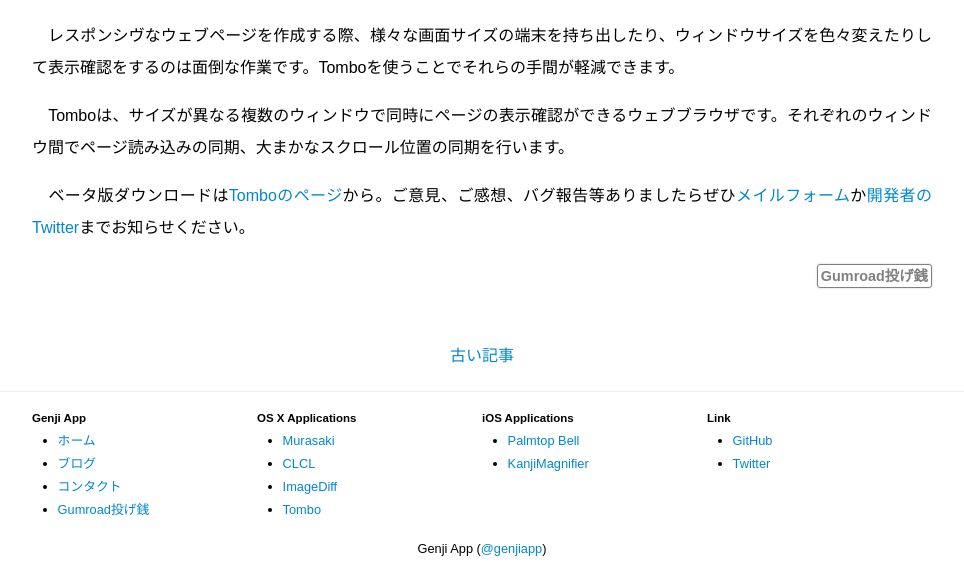
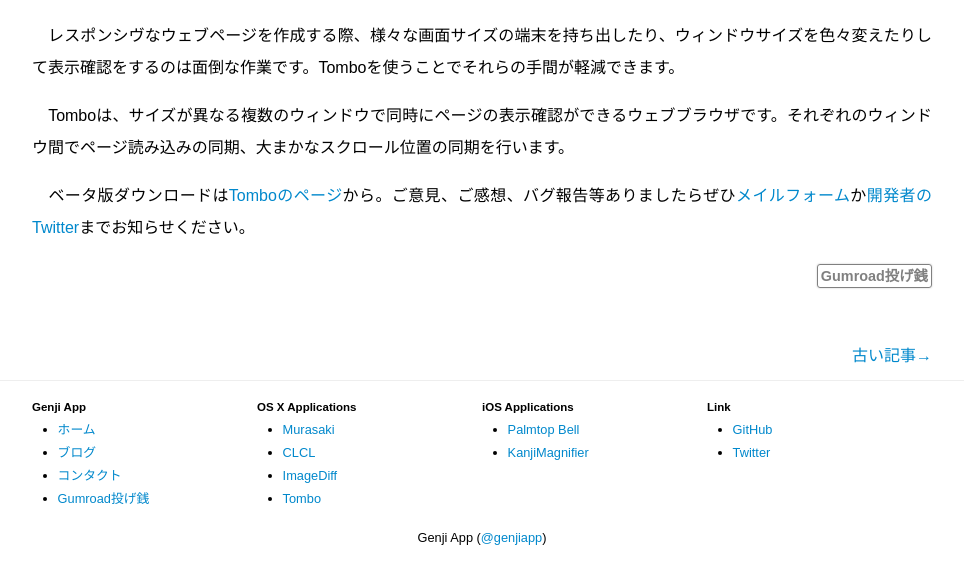
Before and after one commit to GenjiApp/genjiapp.github.io, a Jekyll site: the page built from blog/index.html, in a window 1280 px wide and 1400 px high, scrolled down 10120 px. Shown: the part 824-1400 px from the top of the window, without its empty margins (158-1122 px from the left). Built offline with Jekyll 4.4.1, drawn with Linux system fonts in a browser that asks for light colours; Markdown is read by kramdown in place of the engine named in the settings; the list of posts is cut into pages by our own code.

Commit message:
fix blog layout

```diff
--- a/blog/index.html
+++ b/blog/index.html
@@ -52,8 +52,8 @@
 
     <nav class="paginator">
       <ul>
-        {% if paginator.previous_page %}<li><a href="/blog/{% if paginator.previous_page != 1 %}page{{ paginator.previous_page }}/{% endif %}">新しい記事</a></li>{% endif %}
-        {% if paginator.next_page %}<li><a href="/blog/page{{ paginator.next_page }}/">古い記事</a></li>{% endif %}
+        <li>{% if paginator.previous_page %}<a href="/blog/{% if paginator.previous_page != 1 %}page{{ paginator.previous_page }}/{% endif %}">←新しい記事</a>{% endif %}</li>
+        {% if paginator.next_page %}<li><a href="/blog/page{{ paginator.next_page }}/">古い記事→</a></li>{% endif %}
       </ul>
     </nav>
 
--- a/css/post.css
+++ b/css/post.css
@@ -143,12 +143,20 @@
 }
 
 nav.paginator ul {
-    margin: 0;
+    max-width: 900px;
+    margin: 0 auto;
     padding: 0;
-    text-align: center;
+    position: relative;
 }
 
 nav.paginator ul li {
     display: inline-block;
-    margin: 0 10px;
+    margin: 0;
+    padding: 0;
 }
+
+nav.paginator ul li:last-child {
+    text-align: right;
+    position: absolute;
+    right: 0;
+}
```
